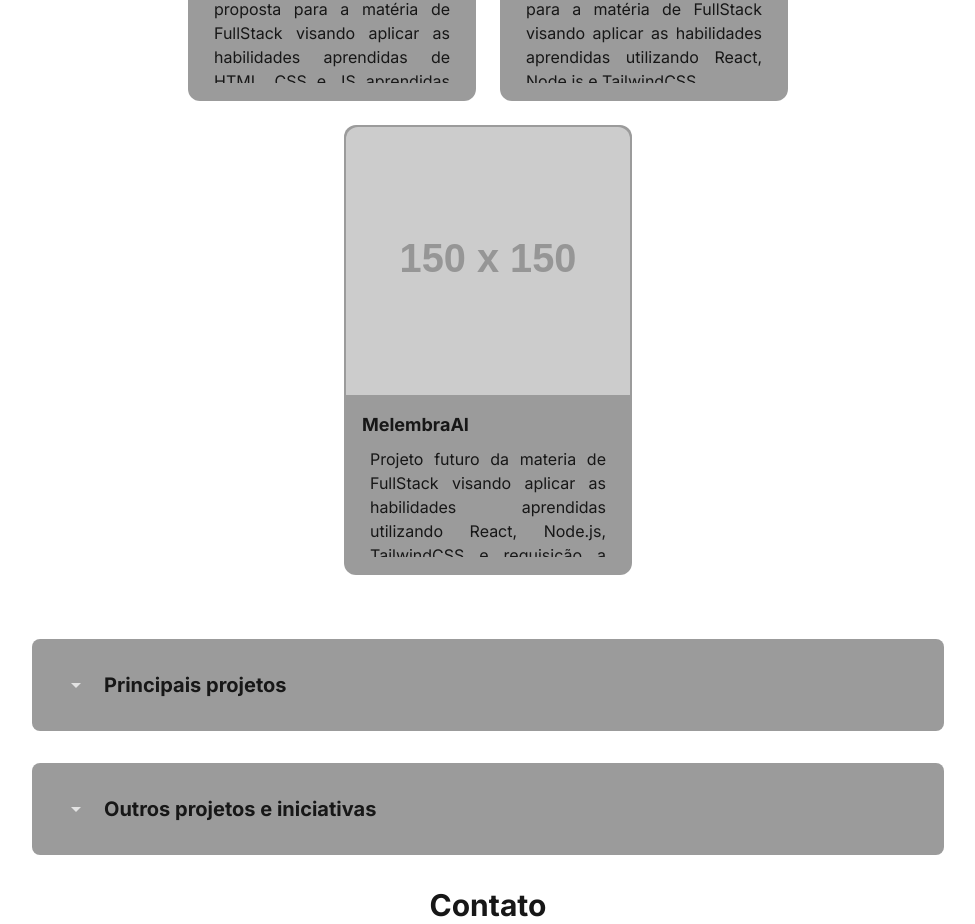
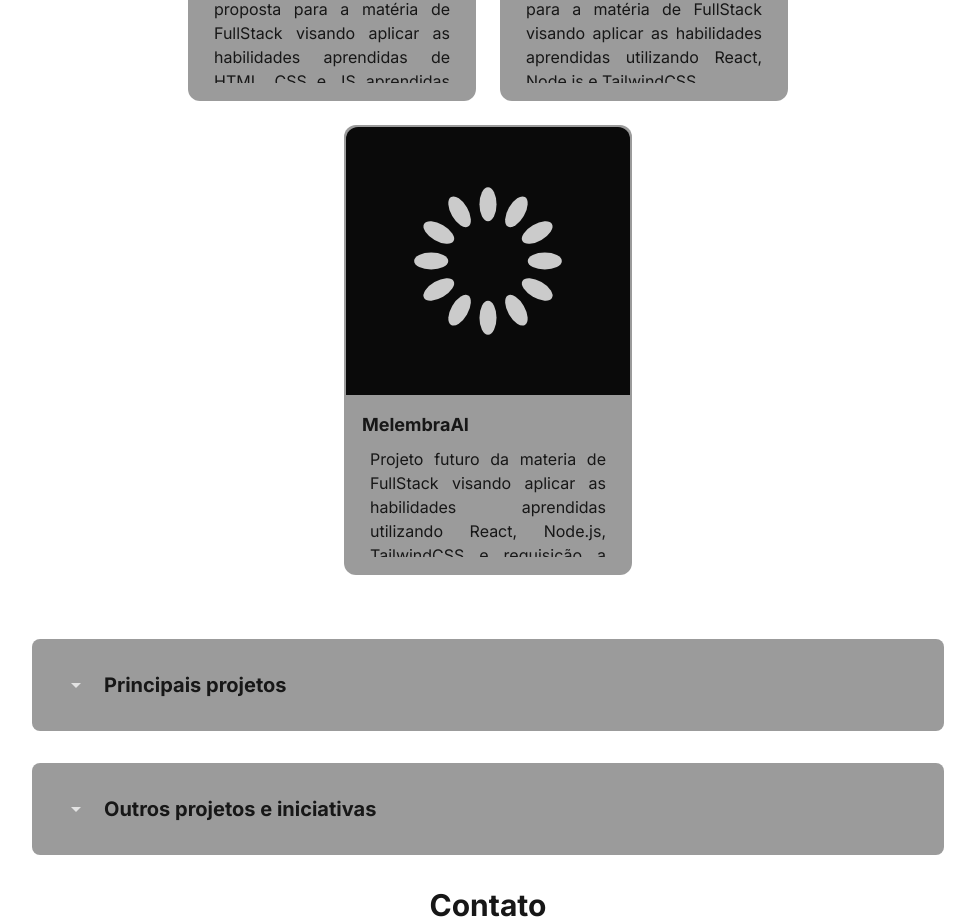
Before and after one commit to yanchagas04/Portifolio, a Next.js app in the folder portifolio/: page / in a window 1280 px wide. Shown: the part 1357-2281 px from the top of the page, without its empty margins (152-1127 px from the left). Built offline with nearby package versions, Linux system fonts and the light colour scheme.

Commit message:
feat: Adicionando GIF de carregando

```diff
--- a/portifolio/src/components/destaques/Destaques.tsx
+++ b/portifolio/src/components/destaques/Destaques.tsx
@@ -1,11 +1,12 @@
 import Destaque from "./Destaque";
 import geradorTicket from "../../../public/projetos/geradorticket.png"
 import calculadoraIdade from "../../../public/projetos/calcidade.png"
+import melembraai from "../../../public/projetos/carregando.svg"
 
 const destaques = [
     {titulo: "Geração de Tickets", descricao: "Página de geração de tickets proposta para a matéria de FullStack visando aplicar as habilidades aprendidas de HTML, CSS e JS aprendidas em sala.", link_github: "https://github.com/yanchagas04/GeracaoDeTickets", imagem: geradorTicket.src},
     {titulo: "Calculadora de Idade", descricao: "Calculadora de idade proposta para a matéria de FullStack visando aplicar as habilidades aprendidas utilizando React, Node.js e TailwindCSS.", link_github: "https://github.com/yanchagas04/Calculadora-Idade", imagem: calculadoraIdade.src},
-    {titulo: "MelembraAI", descricao: "Projeto futuro da materia de FullStack visando aplicar as habilidades aprendidas utilizando React, Node.js, TailwindCSS e requisição a APIs externas.", link_github: "https://github.com/yanchagas04/MelembraAI", imagem: "https://placehold.co/150"},
+    {titulo: "MelembraAI", descricao: "Projeto futuro da materia de FullStack visando aplicar as habilidades aprendidas utilizando React, Node.js, TailwindCSS e requisição a APIs externas.", link_github: "https://github.com/yanchagas04/MelembraAI", imagem: melembraai.src},
 ]
 
 export default function Destaques() {
```
Also changed, not shown: portifolio/public/projetos/carregando.svg (added).
